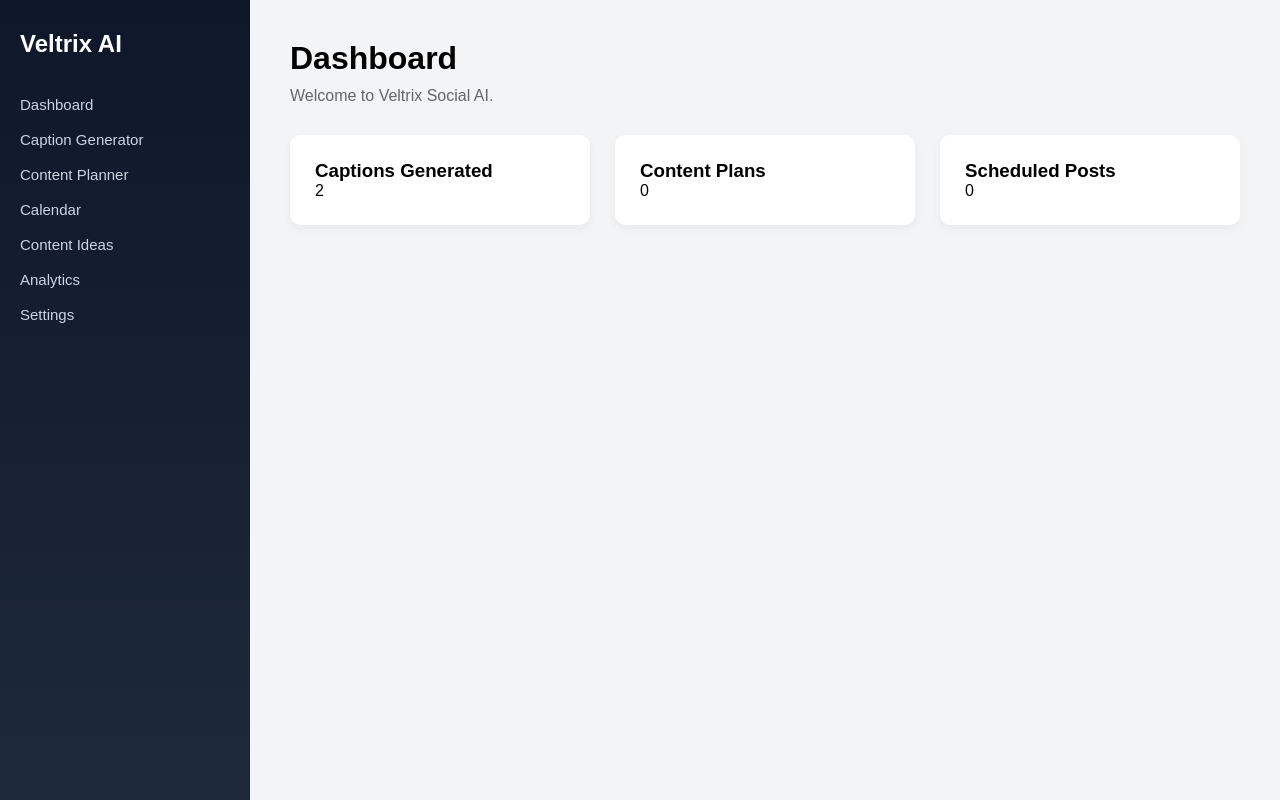
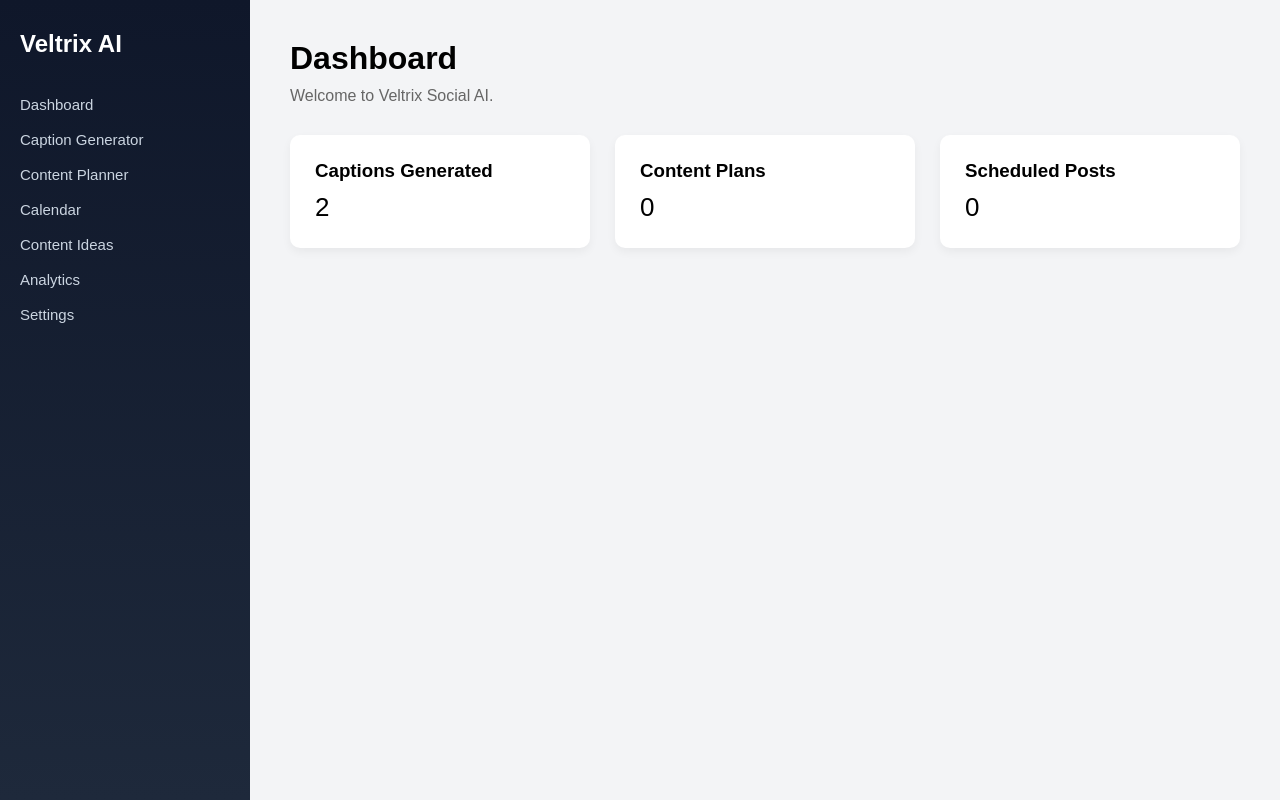
Before and after one commit to syedfaraz0099-sketch/veltrix-social-ai, a Next.js app in the folder frontend/: page /dashboard in a window 1280 px wide. Built offline with nearby package versions, Linux system fonts and the light colour scheme.

Commit message:
Update page.tsx

```diff
--- a/frontend/app/dashboard/page.tsx
+++ b/frontend/app/dashboard/page.tsx
@@ -1,4 +1,4 @@
-export default function DashboardPage() {
+export default function Dashboard() {
   return (
     <div>
 
@@ -9,17 +9,17 @@ export default function DashboardPage() {
 
         <div className="card">
           <h3>Captions Generated</h3>
-          <p>2</p>
+          <p style={{fontSize:"26px",marginTop:"10px"}}>2</p>
         </div>
 
         <div className="card">
           <h3>Content Plans</h3>
-          <p>0</p>
+          <p style={{fontSize:"26px",marginTop:"10px"}}>0</p>
         </div>
 
         <div className="card">
           <h3>Scheduled Posts</h3>
-          <p>0</p>
+          <p style={{fontSize:"26px",marginTop:"10px"}}>0</p>
         </div>
 
       </div>
```
